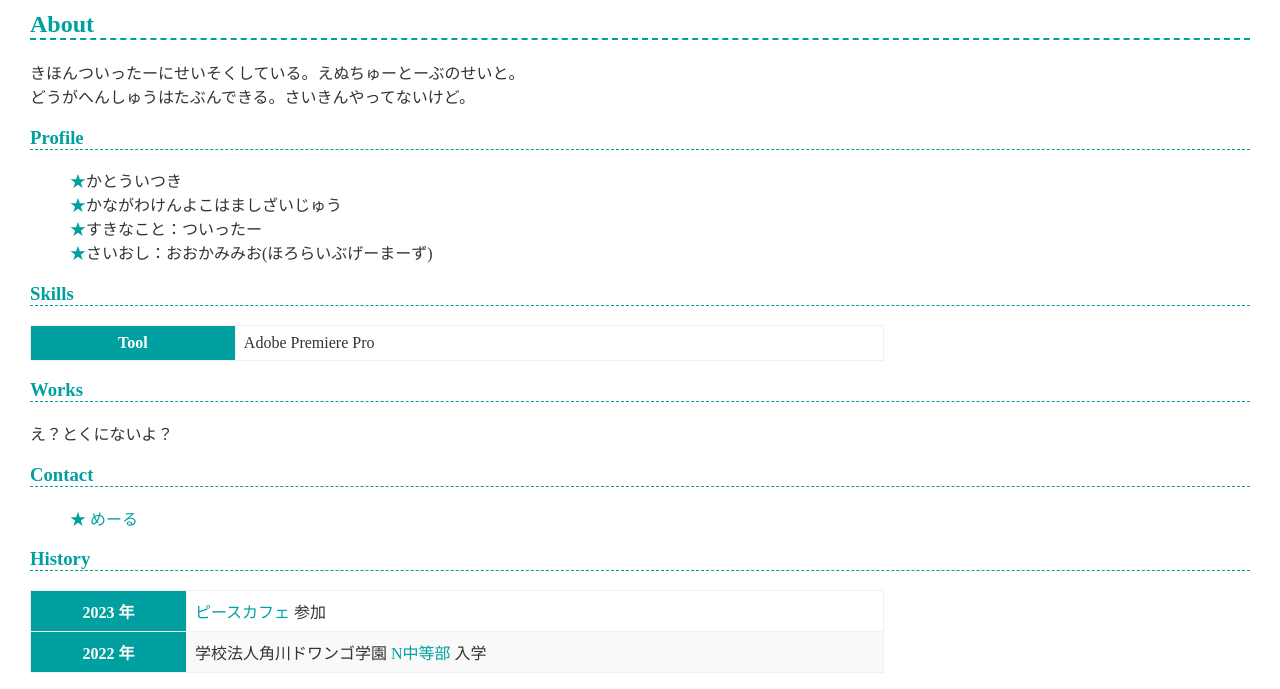
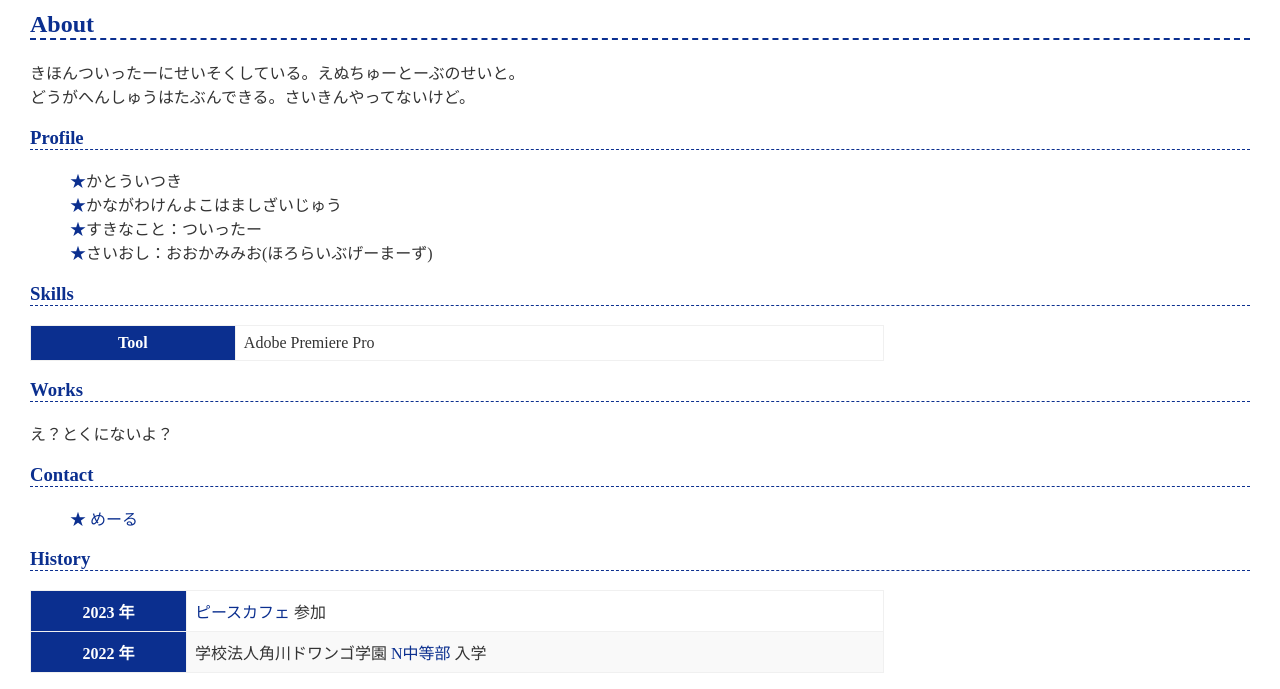
Before and after one commit to ItsukiKato0824/ItsukiKato0824.github.io, a plain HTML site: page index.html in a window 1280 px wide. Shown: the part 111-800 px from the top of the page. Drawn offline with Linux system fonts and the light colour scheme.

Commit message:
Update theme color

```diff
--- a/style.css
+++ b/style.css
@@ -3,7 +3,7 @@
 -------------------- */
 
 :root {
-  --theme-color: #00a0a0;
+  --theme-color: #0b2f8f;
 }
 
 * {
```
